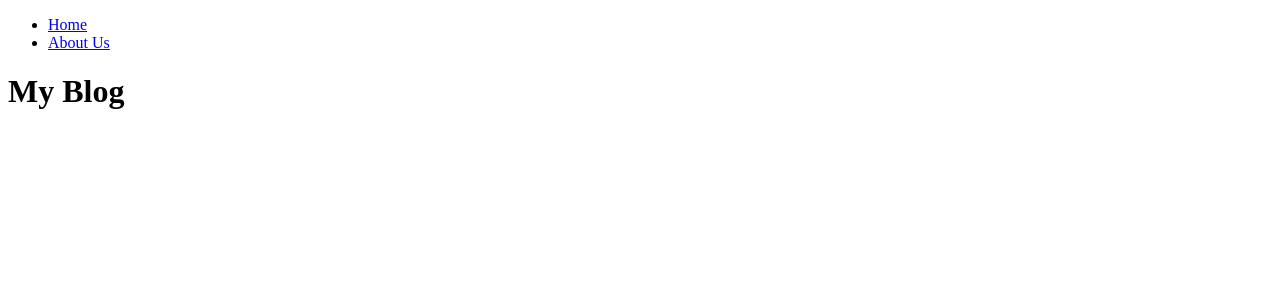
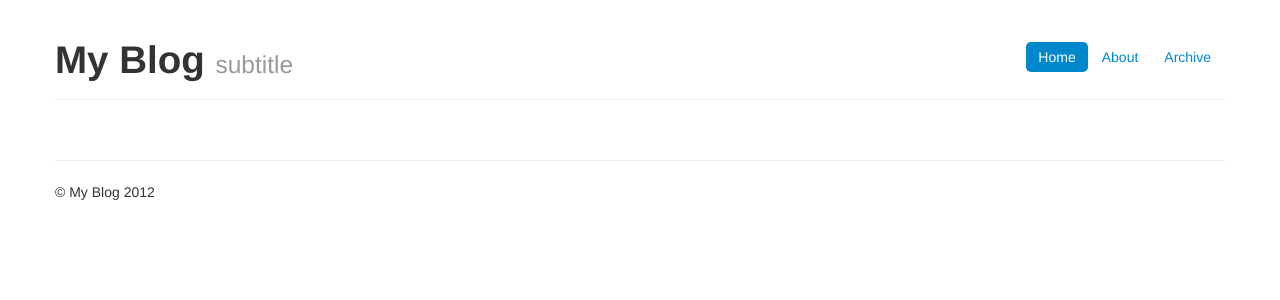
Before and after one commit to SyndicateTheory/Leggio, a PHP site: template app/views/index.html.twig in a window 1280 px wide. Shown: the top 300 px of the page. Run offline with PHP 8.4, Linux system fonts and the light colour scheme; the template is opened without the code that fills it, so the values that code supplies are empty; some libraries are stand-ins or nearby versions.

Commit message:
bootstrapped the layout file

```diff
--- a/app/views/layout.html.twig
+++ b/app/views/layout.html.twig
@@ -1,16 +1,84 @@
 <!doctype html>
 <html>
-    <head>
+<head>
+        <meta charset="utf-8">
+        <meta http-equiv="X-UA-Compatible" content="IE=edge,chrome=1">
         <title>{% block title %}{% endblock %}</title>
+        <meta name="description" content="">
+        <meta name="viewport" content="width=device-width">
+
+        <link rel="stylesheet" href="css/bootstrap.min.css">
+        <style>
+            body {
+                padding-top: 20px;
+                padding-bottom: 40px;
+            }
+
+            article {
+                padding-bottom: 30px;
+            }
+
+            article h2 {
+                border-bottom: solid 1px #efefef;
+                margin-bottom: 5px;
+            }
+
+            article h2 a {
+                color: inherit;
+            }
+
+            article h2 a:hover {
+                text-decoration: none;
+            }
+
+            .label a {
+                color: #fff;
+                text-decoration: none;
+                font-weight: normal;
+                opacity: 0.8;
+            }
+
+            .label a:hover {
+                opacity: 1;
+            }
+        </style>
+        <link rel="stylesheet" href="css/bootstrap-responsive.min.css">
+        <link rel="stylesheet" href="css/main.css">
+
+        <script src="js/vendor/modernizr-2.6.2-respond-1.1.0.min.js"></script>
     </head>
+
     <body>
-        <ul>
-            <li><a href="/">Home</a></li>
-            <li><a href="/about">About Us</a></li>
-        </ul>
+        <!--[if lt IE 7]>
+            <p class="chromeframe">You are using an <strong>outdated</strong> browser. Please <a href="http://browsehappy.com/">upgrade your browser</a> or <a href="http://www.google.com/chromeframe/?redirect=true">activate Google Chrome Frame</a> to improve your experience.</p>
+        <![endif]-->
+        <div class="container">
 
+            <header class="page-header">
 
-        <h1>{{ block('title') }}</h1>
-        {% block content %}{% endblock content %}
+                <ul class="nav nav-pills pull-right">
+                    <li class="active">
+                        <a href="/">Home</a>
+                    </li>
+                    <li><a href="/about">About</a></li>
+                    <li><a href="/archive">Archive</a></li>
+                </ul>
+
+                <h1>{{ block('title') }} <small>subtitle</small></h1>
+            </header>
+
+            <div class="row">
+                <div class="span6 offset1 clearfix">
+                    {% block content %}{% endblock content %}
+                </div>
+            </div>
+
+            <hr>
+
+            <footer>
+                <p>&copy; {{ block('title') }} 2012</p>
+            </footer>
+
+        </div>
     </body>
 </html>
```
